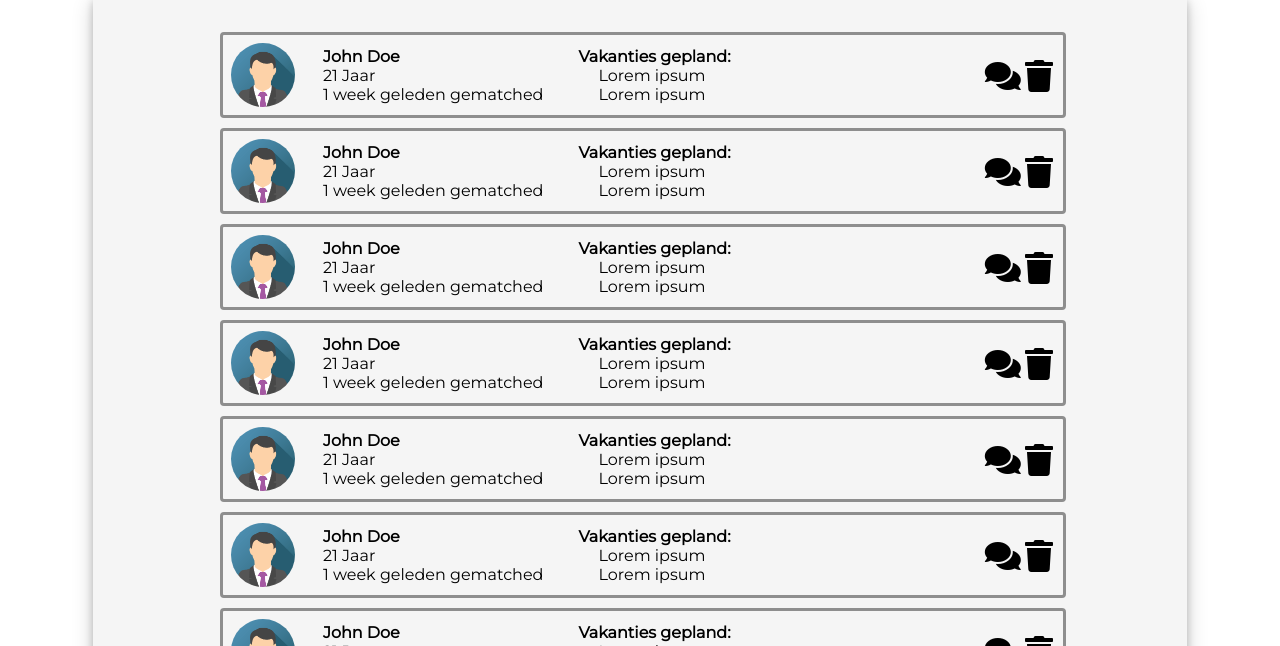
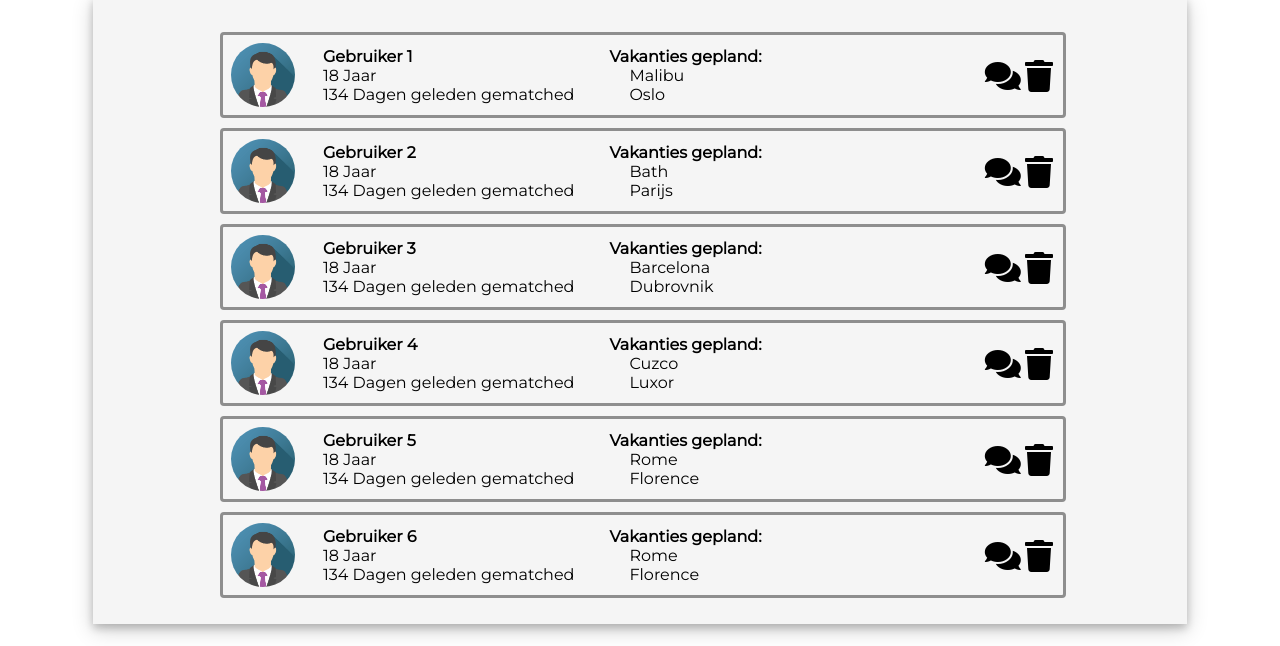
Before and after one commit to DeBeer12/FYS, a plain HTML site: page fase_2_mockup/my_matches.html in a window 1280 px wide. Shown: the part 153-799 px from the top of the page. Drawn offline with nearby package versions, Linux system fonts and the light colour scheme.

Commit message:
My_matches omgezet zodat deze json accepteerd

```diff
--- a/fase_2_mockup/my_matches.html
+++ b/fase_2_mockup/my_matches.html
@@ -14,7 +14,8 @@
     <!-- <link rel="stylesheet" href="styles/keyframes.css"> -->
     <link rel="stylesheet" href="styles/base/typography.css">
     <link href="https://fonts.googleapis.com/css?family=Montserrat" rel="stylesheet">
-    <link rel="stylesheet" href="https://use.fontawesome.com/releases/v5.3.1/css/all.css" integrity="sha384-mzrmE5qonljUremFsqc01SB46JvROS7bZs3IO2EmfFsd15uHvIt+Y8vEf7N7fWAU" crossorigin="anonymous">
+    <link rel="stylesheet" href="https://use.fontawesome.com/releases/v5.3.1/css/all.css" integrity="sha384-mzrmE5qonljUremFsqc01SB46JvROS7bZs3IO2EmfFsd15uHvIt+Y8vEf7N7fWAU"
+        crossorigin="anonymous">
 
     <link rel="icon" type="image/png" href="images/favicon-32x32.png" sizes="16x16" />
 </head>
@@ -36,43 +37,44 @@
                 <li class="nav-bar__link"><a href="profile.html">Profiel</a></li>
 
                 <svg class="ham hamRotate ham8" viewBox="0 0 100 100" width="80">
-                    <path class="line top"
-                          d="m 30,33 h 40 c 3.722839,0 7.5,3.126468 7.5,8.578427 0,5.451959 -2.727029,8.421573 -7.5,8.421573 h -20"></path>
+                    <path class="line top" d="m 30,33 h 40 c 3.722839,0 7.5,3.126468 7.5,8.578427 0,5.451959 -2.727029,8.421573 -7.5,8.421573 h -20"></path>
                     <path class="line middle" d="m 30,50 h 40"></path>
-                    <path class="line bottom"
-                          d="m 70,67 h -40 c 0,0 -7.5,-0.802118 -7.5,-8.365747 0,-7.563629 7.5,-8.634253 7.5,-8.634253 h 20"></path>
+                    <path class="line bottom" d="m 70,67 h -40 c 0,0 -7.5,-0.802118 -7.5,-8.365747 0,-7.563629 7.5,-8.634253 7.5,-8.634253 h 20"></path>
                 </svg>
             </ul>
         </div>
     </nav>
 
     <div class="container content-wrapper">
-        <!-- <div class="match">
+        <div id="match_container" class="matches">
+            <div id="match_template" class="match match_template">
                 <div class="match_picture">
-                <img src="images/img_avatar.png" alt="Match Picture">
-            </div>
+                    <img src="images/img_avatar.png" alt="Match Picture"> </div>
                 <div class="match_info">
-                <p class="match_name">John Doe</p>
-                <p class="match_age">21 Jaar</p>
-                <p class="match_date">1 week geleden gematched</p>
+                    <p class="match_name">{{name}}</p>
+                    <p class="match_age">{{age}}</p>
+                    <p class="match_date">{{connected_date}}</p>
                 </div>
                 <div class="match_tags_container">
-                <ul class="match_tags">
-                    Vakanties gepland:
-                    <li class="match_tag">Lorem ipsum</li>
-                    <li class="match_tag">Lorem ipsum</li>
+                    <ul class="match_tags"> Vakanties gepland:
+                        <li class="match_tag">{{vacation1}}</li>
+                        <li class="match_tag">{{vacation2}}</li>
                     </ul>
                 </div>
                 <div class="match_icons">
-                <i id="chat_with_match" class="fas fa-2x fa-comments"></i>
-                <i id="delete_match" class="fas fa-2x fa-trash"></i>
+                    <a href="chat.html" title="Chat with match {{id}}">
+                        <i id="chat_with_match" class="fas fa-2x fa-comments">
+                        </i>
+                    </a>
+                    <i id="delete_match" onclick="deleteMatch('{{id}}')" class="fas fa-2x fa-trash"></i>
                 </div>
-        </div> -->
             </div>
-
+        </div>
+    </div>
 </body>
 
 </html>
 
-<script src="https://code.jquery.com/jquery-3.3.1.min.js" integrity="sha256-FgpCb/KJQlLNfOu91ta32o/NMZxltwRo8QtmkMRdAu8=" crossorigin="anonymous"></script>
+<script src="https://code.jquery.com/jquery-3.3.1.min.js" integrity="sha256-FgpCb/KJQlLNfOu91ta32o/NMZxltwRo8QtmkMRdAu8="
+    crossorigin="anonymous"></script>
 <script src="scripts/my_matches.js"></script>
--- a/fase_2_mockup/scripts/my_matches.js
+++ b/fase_2_mockup/scripts/my_matches.js
@@ -1,48 +1,112 @@
 // String replace function for all ocurances in string.prototype
-String.prototype.replaceAll = function(search, replacement) {
+String.prototype.replaceAll = function (search, replacement) {
     var target = this;
     return target.replace(new RegExp(search, 'g'), replacement);
 };
 
+var users = [{
+    id: "1",
+    age: 18,
+    name: "Gebruiker 1",
+    description: "Etiam rhoncus. Maecenas tempus, tellus eget condimentum rhoncus, sem quam semper libero, sit amet adipiscing sem neque sed.",
+    connected_date: new Date("6/6/2018"),
+    vacation: ["Malibu", "Oslo"],
+}, {
+    id: "2",
+    age: 18,
+    name: "Gebruiker 2",
+    description: "Etiam rhoncus. Maecenas tempus, tellus eget condimentum rhoncus, sem quam semper libero, sit amet adipiscing sem neque sed.",
+    connected_date: new Date("6/6/2018"),
+    vacation: ["Bath", "Parijs"],
+}, {
+    id: "3",
+    age: 18,
+    name: "Gebruiker 3",
+    description: "Etiam rhoncus. Maecenas tempus, tellus eget condimentum rhoncus, sem quam semper libero, sit amet adipiscing sem neque sed.",
+    connected_date: new Date("6/6/2018"),
+    vacation: ["Barcelona", "Dubrovnik"],
+}, {
+    id: "4",
+    age: 18,
+    name: "Gebruiker 4",
+    description: "Etiam rhoncus. Maecenas tempus, tellus eget condimentum rhoncus, sem quam semper libero, sit amet adipiscing sem neque sed.",
+    connected_date: new Date("6/6/2018"),
+    vacation: ["Cuzco", "Luxor"],
+}, {
+    id: "5",
+    age: 18,
+    name: "Gebruiker 5",
+    description: "Etiam rhoncus. Maecenas tempus, tellus eget condimentum rhoncus, sem quam semper libero, sit amet adipiscing sem neque sed.",
+    connected_date: new Date("6/6/2018"),
+    vacation: ["Rome", "Florence"],
+}, {
+    id: "6",
+    age: 18,
+    name: "Gebruiker 6",
+    description: "Etiam rhoncus. Maecenas tempus, tellus eget condimentum rhoncus, sem quam semper libero, sit amet adipiscing sem neque sed.",
+    connected_date: new Date("6/6/2018"),
+    vacation: ["Rome", "Florence"],
+}, ];
+
+// console.log(users, $('div#match_template').parent().html())
 // Template for match
-var match_template = '<div id="match{{id}}" class="match"> ' +
-    '<div class="match_picture"> ' +
-    '<img src="images/img_avatar.png" alt="Match Picture"> </div>' +
-    '<div class="match_info"> ' +
-    '<p class="match_name">John Doe</p>' +
-    '<p class="match_age">21 Jaar</p>' +
-    '<p class="match_date">1 week geleden gematched</p>' +
-    '</div>' +
-    '<div class="match_tags_container"> ' +
-    '<ul class="match_tags"> Vakanties gepland: ' +
-    '<li class="match_tag">Lorem ipsum</li>' +
-    '<li class="match_tag">Lorem ipsum</li>' +
-    '</ul> ' +
-    '</div>' +
-    '<div class="match_icons"> ' +
-    '<a href="chat.html" title="Chat with match {{id}}">' +
-    '<i id="chat_with_match" class="fas fa-2x fa-comments">' +
-    '</i>' +
-    '</a> ' +
-    '<i id="delete_match" onclick="deleteMatch({{id}})" class="fas fa-2x fa-trash"></i> ' +
-    '</div></div>'
+// var match_template = '<div id="match{{id}}" class="match"> ' +
+//     '<div class="match_picture"> ' +
+//     '<img src="images/img_avatar.png" alt="Match Picture"> </div>' +
+//     '<div class="match_info"> ' +
+//     '<p class="match_name">John Doe</p>' +
+//     '<p class="match_age">21 Jaar</p>' +
+//     '<p class="match_date">1 week geleden gematched</p>' +
+//     '</div>' +
+//     '<div class="match_tags_container"> ' +
+//     '<ul class="match_tags"> Vakanties gepland: ' +
+//     '<li class="match_tag">Lorem ipsum</li>' +
+//     '<li class="match_tag">Lorem ipsum</li>' +
+//     '</ul> ' +
+//     '</div>' +
+//     '<div class="match_icons"> ' +
+//     '<a href="chat.html" title="Chat with match {{id}}">' +
+//     '<i id="chat_with_match" class="fas fa-2x fa-comments">' +
+//     '</i>' +
+//     '</a> ' +
+//     '<i id="delete_match" onclick="deleteMatch({{id}})" class="fas fa-2x fa-trash"></i> ' +
+//     '</div></div>'
 
-$(document).ready(function() {
+$(document).ready(function () {
+    var match_template = $('div#match_template').parent().html();
     // Show insert match template 10 times in container
-    for (var i = 0; i < 10; i++) {
-        $('.container').append(match_template.replaceAll("{{id}}", i));
+    for (var i = 0; i < users.length; i++) {
+        // console.log(i)
+        new_match_item = (' ' + match_template).slice(1);
+        new_match_item = new_match_item.replace("{{name}}", users[i].name)
+            .replace("{{age}}", users[i].age + " Jaar")
+            .replace("{{connected_date}}", format_date(users[i].connected_date))
+            .replace("{{vacation1}}", users[i].vacation[0])
+            .replace("{{vacation2}}", users[i].vacation[1])
+            .replace("id=\"match_template\"", "id=\"match_" + users[i].id + "\"")
+            .replaceAll("'{{id}}'", users[i].id);
+        // console.log(new_match_item);
+        $('#match_container').append(new_match_item);
+
+        $("div#match_" + users[i].id).removeClass("match_template");
+        // $('#carousel-item-template')
+        //     .attr('id', "template-id-" + users[i].id)
+        //     .removeClass("user-card-wrapper-display-none");
     }
 });
 
-var deleteMatch = function(elemId) {
+var deleteMatch = function (elemId) {
     var answer = confirm("Wilt u Match " + elemId + " echt verwijderen?")
     if (answer) {
-        $("#match" + elemId).remove();
+        $("#match_" + elemId).remove();
     } else {
         return;
     }
 }
 
-// var chatWithMatch = function() {
-    // window.alert("Chat begonnen!")
-// }
+var format_date = function (date) {
+    var timeDiff = Math.abs(new Date().getTime() - date.getTime());
+    var diffDays = Math.ceil(timeDiff / (1000 * 3600 * 24));
+    // console.log(diffDays)
+    return (diffDays) + " Dagen geleden gematched";
+}
--- a/fase_2_mockup/styles/pages/my_matches.css
+++ b/fase_2_mockup/styles/pages/my_matches.css
@@ -15,6 +15,9 @@ div.container {
     box-shadow: 0 4px 8px 0 rgba(0, 0, 0, 0.2), 0 6px 20px 0 rgba(0, 0, 0, 0.19);
     height: 100%;
 }
+div.match_template {
+    display: none;
+}
 
 div.match {
     border: 3px solid #8e8e8e;
@@ -22,8 +25,7 @@ div.match {
     height: 80px;
     max-height: 80px;
     border-radius: 4px;
-    margin: 0px 10%;
-    margin-top: 10px;
+    margin: 10px 10% 0px 10%;
 }
 
 div.match div.match_picture {
```
Lines whose indentation alone changed are shown as unchanged.
